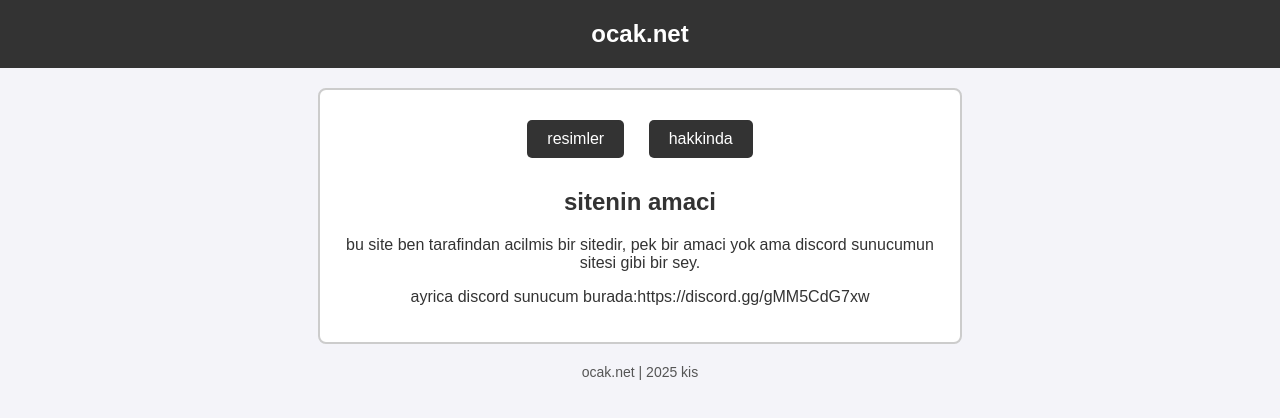
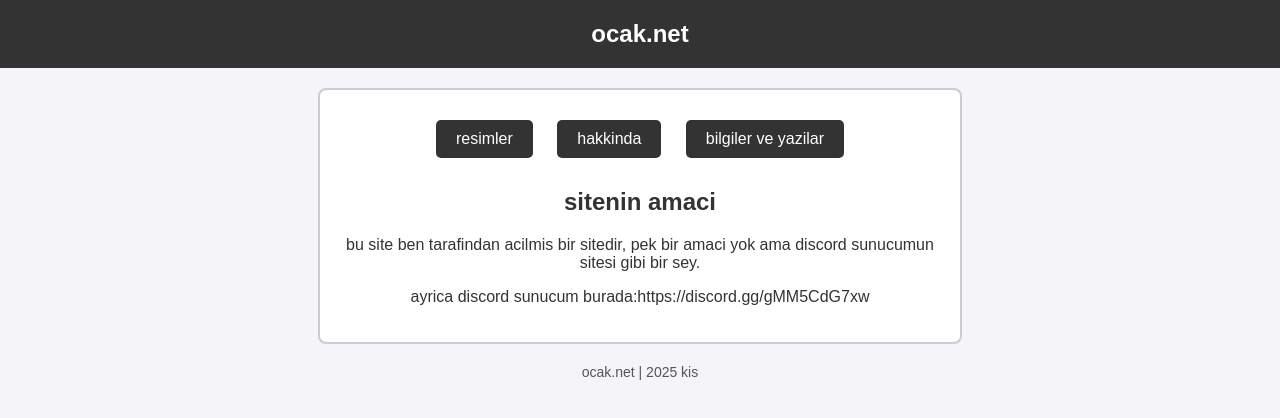
Before and after one commit to MisserWindowss/chicken-sandwich-with-ketchup, a plain HTML site: page index.html in a window 1280 px wide. Drawn offline with Linux system fonts and the light colour scheme.

Commit message:
Update index.html

```diff
--- a/index.html
+++ b/index.html
@@ -53,6 +53,7 @@
         <div>
             <a href="resimler.html">resimler</a>
             <a href="hakkinda.html">hakkinda</a>
+            <a href="bilgilerveyazilar.html">bilgiler ve yazilar</a>
         </div>
         <h2>sitenin amaci</h2>
         <p>bu site ben tarafindan acilmis bir sitedir, pek bir amaci yok ama discord sunucumun sitesi gibi bir sey.<p>
```
